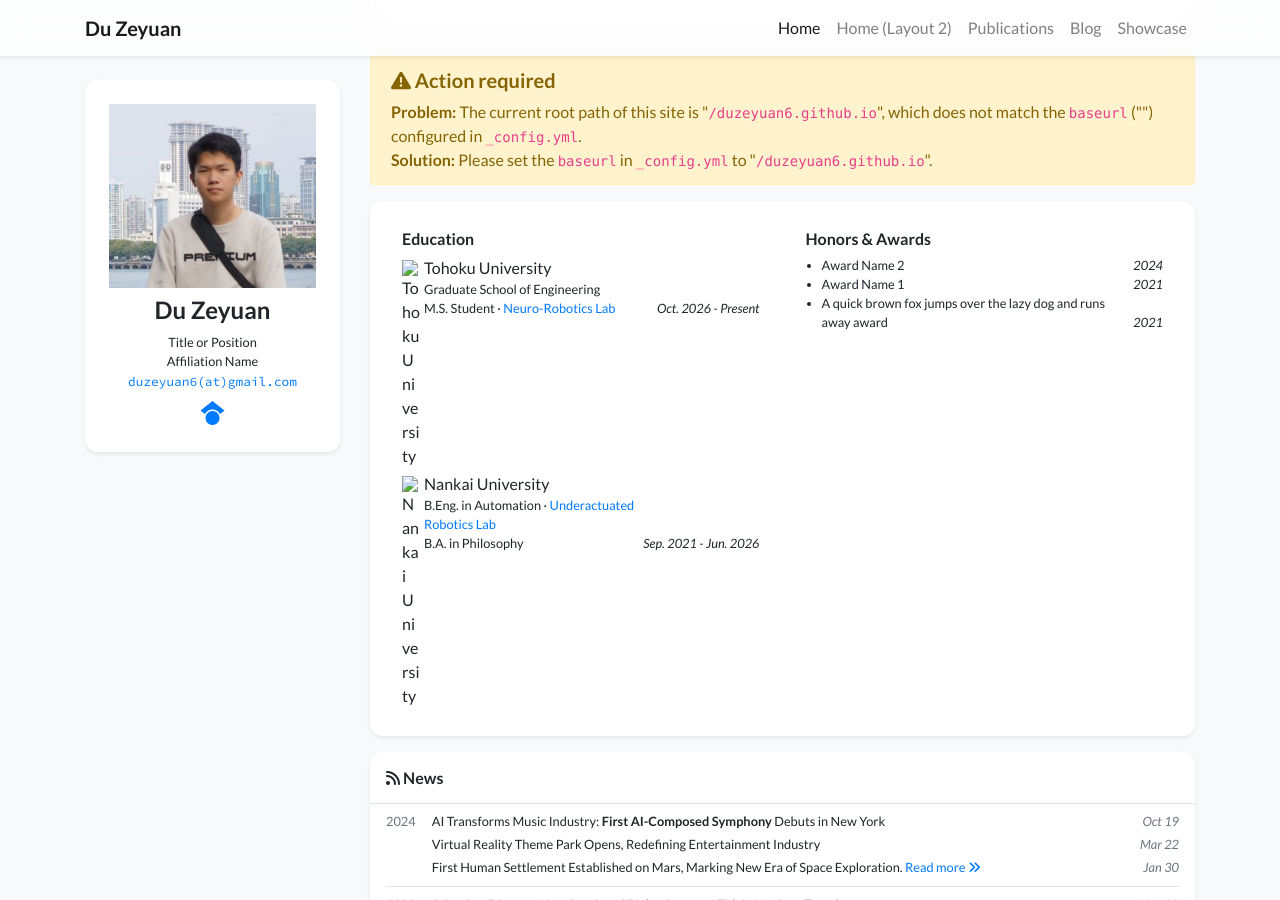
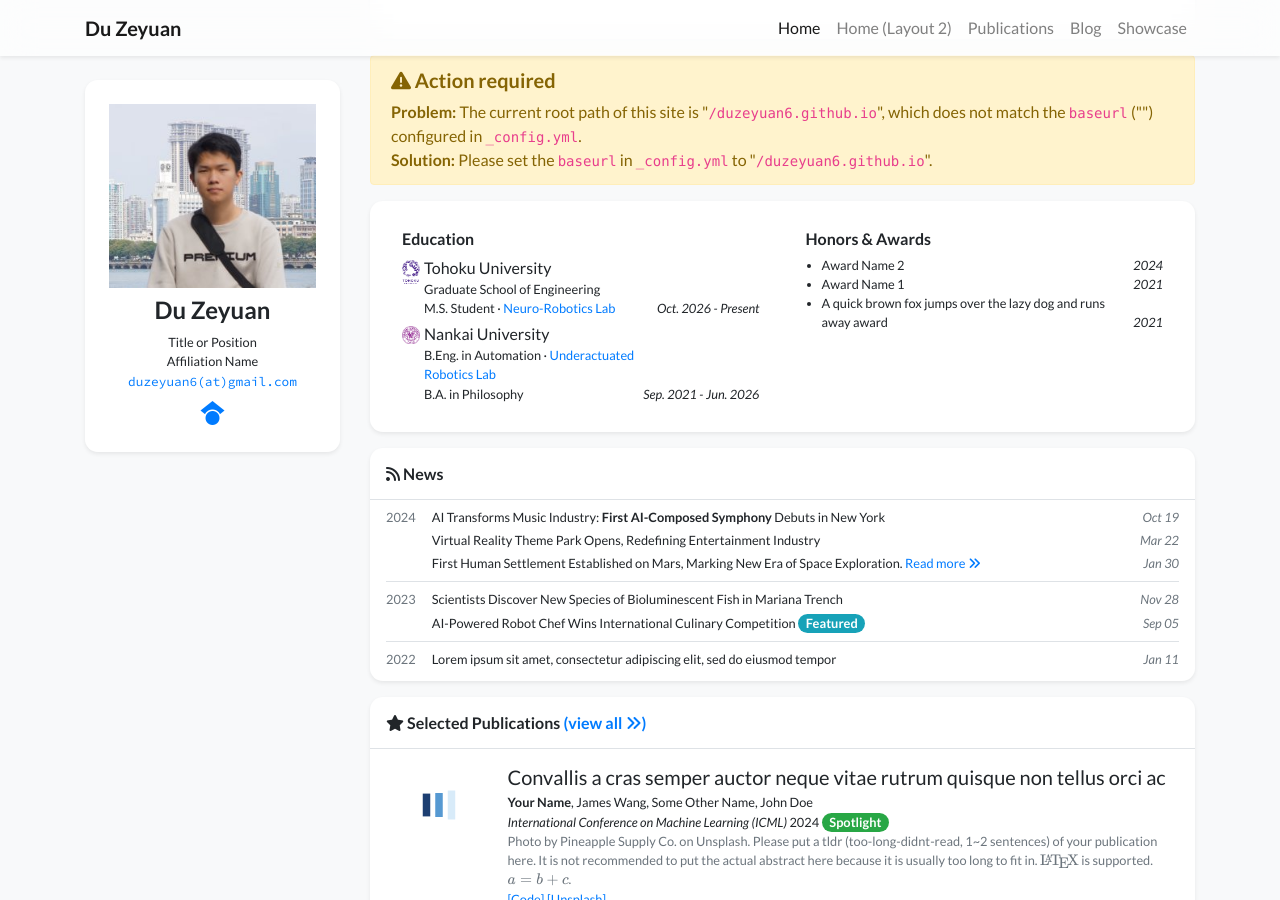
Before and after one commit to duzeyuan6/duzeyuan6.github.io, a Jekyll site: the page built from index.html, in a window 1280 px wide and 900 px high, scrolled down 307 px. Built offline with Jekyll 4.4.1, drawn with Linux system fonts in a browser that asks for light colours; nearby versions of some CDN libraries; a style sheet for code colours, icons or effects is not loaded.

Commit message:
Update profile.yml

```diff
--- a/_data/profile.yml
+++ b/_data/profile.yml
@@ -33,7 +33,7 @@ portrait_caption: >-
 
 education:
 - name: Tohoku University
-  logo:
+  logo: /assets/images/badges/tohoku.png
   position: >-
     Graduate School of Engineering <br/>
     M.S. Student ·
@@ -41,6 +41,7 @@ education:
   date: Oct. 2026 - Present
 
 - name: Nankai University
+  logo: /assets/images/badges/nankai.jpg
   position: >-
     B.Eng. in Automation ·
     <a href="https://url.nankai.edu.cn/" target="_blank">Underactuated Robotics Lab</a> <br/>
```
